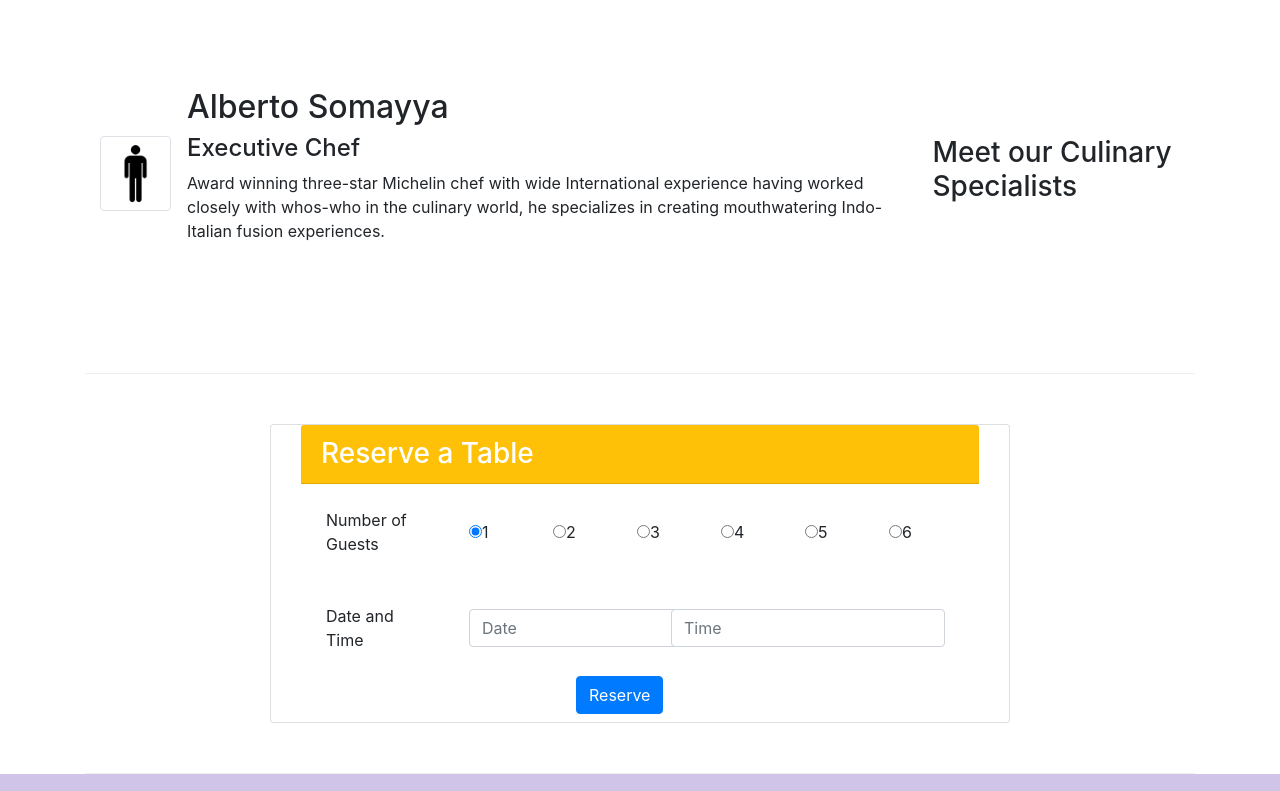
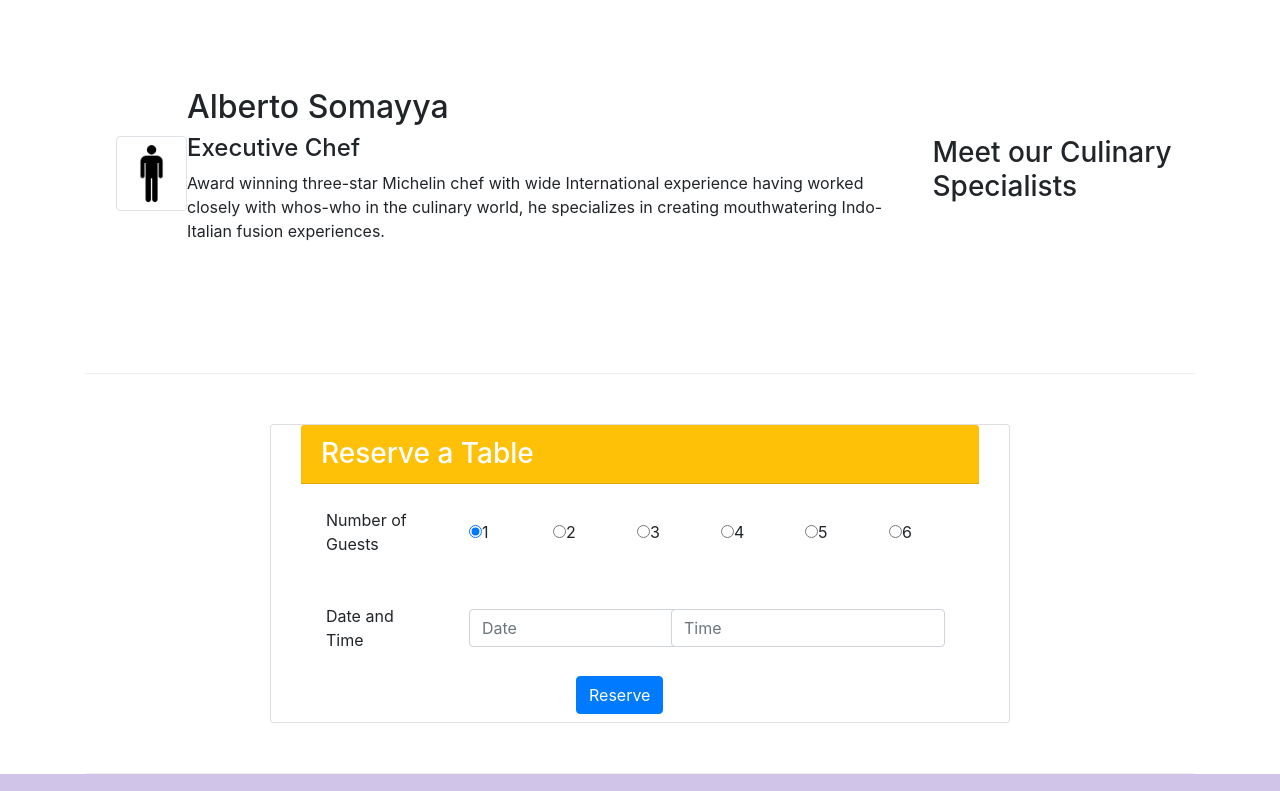
Before and after one commit to rohitgorai7/bootstrap, a website: page index.html in a window 1280 px wide. Shown: the part 1160-1951 px from the top of the page. Drawn offline with nearby package versions, Linux system fonts and the light colour scheme.

Commit message:
Bootstrap-assignment2-v1.2

```diff
--- a/index.html
+++ b/index.html
@@ -91,7 +91,7 @@
             </div>
             <div class="col col-sm order-sm-first col-md col-md">
                 <div class="media">
-                    <img class="d-flex mr-3 img-thumbnail align-self-center"
+                    <img class="d-flex ml-3 img-thumbnail align-self-center"
                             src="img/alberto1.png" alt="Alberto Somayya" height="60" width="71">
                     <div class="media-body">
                         <h2 class="mt-0">Alberto Somayya</h2>
```
